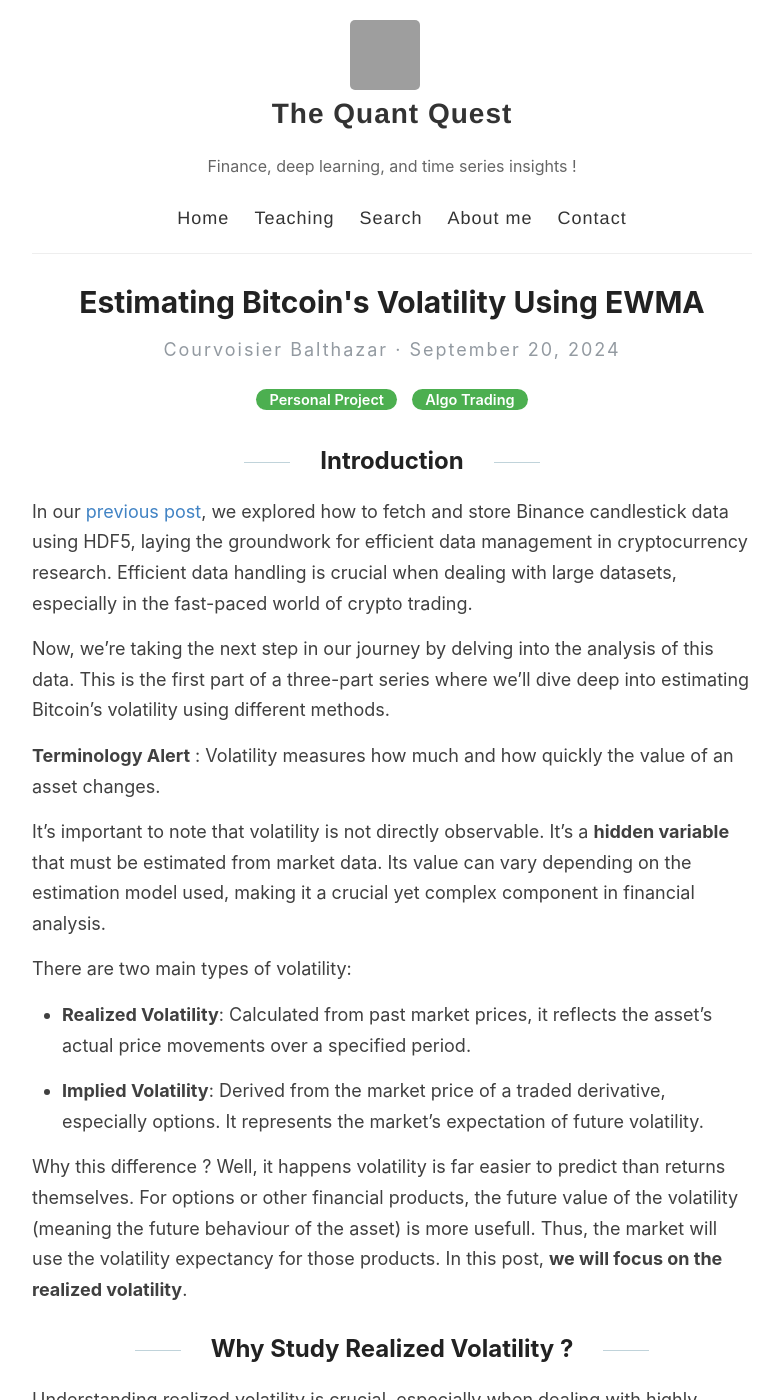
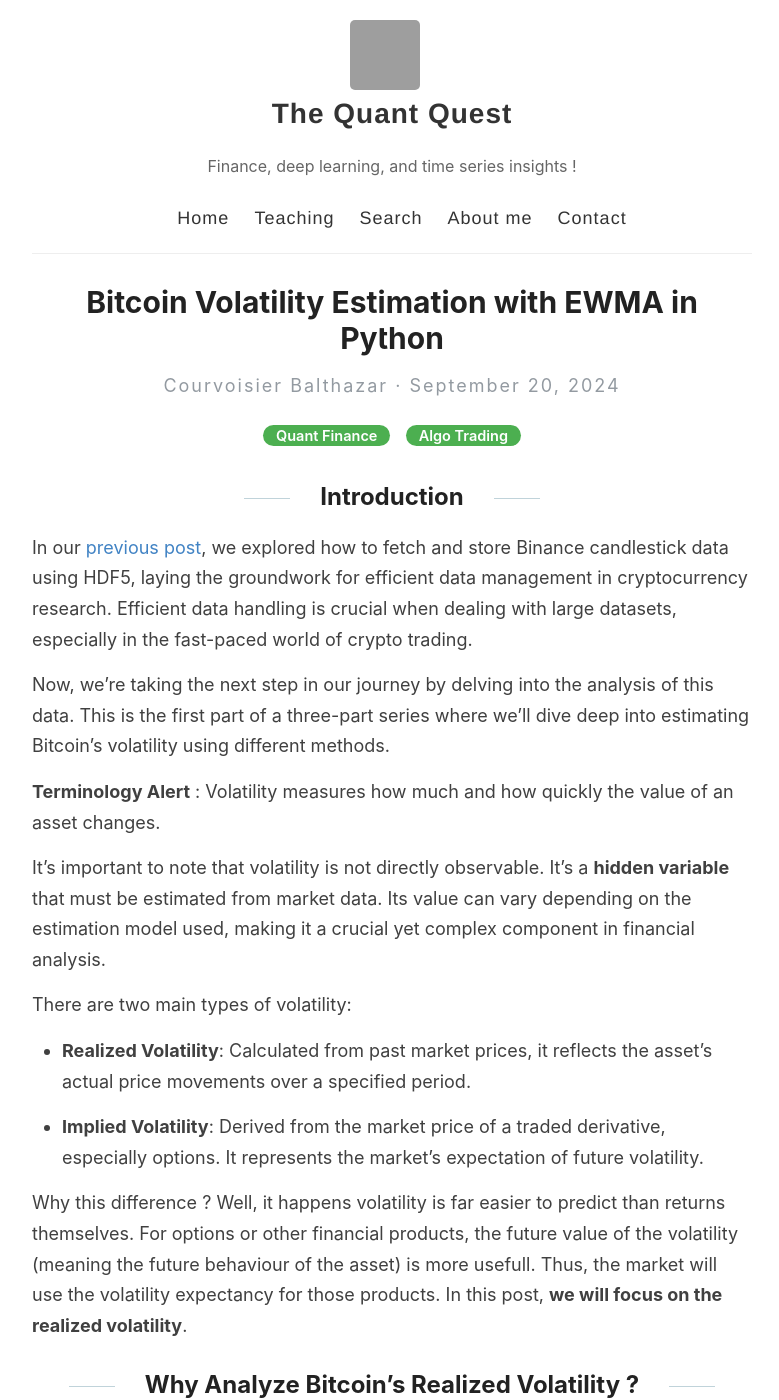
Before and after one commit to Zaltarba/blog, a Jekyll site: the page built from _posts/2024-09-20-BitcoinVolatility-1.md, in a window 1280 px wide and 1400 px high. Shown: the whole window, without its empty margins (248-1027 px from the left). Built offline with Jekyll 4.4.1, drawn with Linux system fonts in a browser that asks for light colours; formulas are drawn with MathJax 3; comment, search, counter and statistics services are not loaded; some of the changed text lies outside the part shown.

Commit message:
Update 2024-09-20-BitcoinVolatility-1.md

```diff
--- a/_posts/2024-09-20-BitcoinVolatility-1.md
+++ b/_posts/2024-09-20-BitcoinVolatility-1.md
@@ -1,12 +1,13 @@
 ---
 layout: post
-title: Estimating Bitcoin's Volatility Using EWMA
-categories: [Personal Project,Algo Trading]
-excerpt: Dive into the first part of our three-part series on computing Bitcoin's volatility with Binance data.
+title: Bitcoin Volatility Estimation with EWMA in Python
+categories: [Quant Finance, Algo Trading]
+excerpt: Learn how to estimate Bitcoin's realized volatility using the EWMA method in Python with Binance data.
 image: /thumbnails/BitcoinVolatility1.jpeg
-hidden: False
-tags: [binance, trading, garch, volatility, quant, ewma,]
+hidden: false
+tags: [bitcoin, crypto, ewma, volatility, risk management, forecasting, binance, python, quant finance]
 ---
+
 
 ## Introduction
 
@@ -26,7 +27,7 @@ There are two main types of volatility:
 
 Why this difference ? Well, it happens volatility is far easier to predict than returns themselves. For options or other financial products, the future value of the volatility (meaning the future behaviour of the asset) is more usefull. Thus, the market will use the volatility expectancy for those products. In this post, **we will focus on the realized volatility**.
 
-## Why Study Realized Volatility ?
+## Why Analyze Bitcoin’s Realized Volatility ?
 
 Understanding realized volatility is crucial, especially when dealing with highly volatile assets like Bitcoin. Realized volatility measures the degree of variation in an asset's past price movements over a specific period. Studying it provides valuable insights into the asset's risk profile and helps in making informed decisions. Here's why analyzing realized volatility is essential:
 
@@ -37,7 +38,7 @@ Understanding realized volatility is crucial, especially when dealing with highl
 
 In essence, studying realized volatility is **not just an academic** exercise—it's a practical necessity. It equips traders and investors with the knowledge to navigate the complexities of the financial markets, particularly the dynamic and often unpredictable cryptocurrency landscape. By acknowledging that volatility is a hidden variable dependent on estimation models, we can appreciate the importance of selecting appropriate methods to measure and interpret it. This understanding ultimately leads to better risk management, more effective trading strategies, and informed decision-making in the pursuit of financial goals.
 
-## Preparing the Data
+## Preparing Binance Bitcoin Data for EWMA in Python
 
 Before we can estimate volatility, we need to prepare our data. The database we will use is the one we created in [this post](https://zaltarba.github.io/blog/DataBaseCreation/).
 
@@ -87,7 +88,7 @@ plt.show()
 
 ![figure 1](/blog/images/BitcoinVolatility-1-figure-1.png)
 
-### Calculating Log Returns
+### Calculating Bitcoin Log Returns in Python
 
 Logarithmic returns, or log returns, can be preferred over simple returns for several reasons:
 
@@ -130,7 +131,7 @@ plt.show()
 
 ![figure 2](/blog/images/BitcoinVolatility-1-figure-2.png)
 
-## Estimating Volatility Using EWMA
+## Estimating Bitcoin Volatility with EWMA
 
 ### Introducing the EWMA Method
 
@@ -190,7 +191,7 @@ plt.show()
 
 By analyzing the plot, we can identify periods of sharp volatility spikes, which signal higher risk and potentially greater reward opportunities. These spikes are often triggered by significant market events or news impacting Bitcoin. This behavior is known as **volatility clustering**, where high-volatility periods are followed by similarly turbulent periods, while low-volatility phases exhibit smaller, more stable fluctuations.
 
-### Benefits and Limitations of Using EWMA
+### EWMA Volatility: Advantages and Limitations
 
 - **Responsiveness**: EWMA adjusts quickly to changes, making it suitable for volatile markets.
 - **Simplicity**: It's straightforward to implement and doesn't require complex modeling.
```
